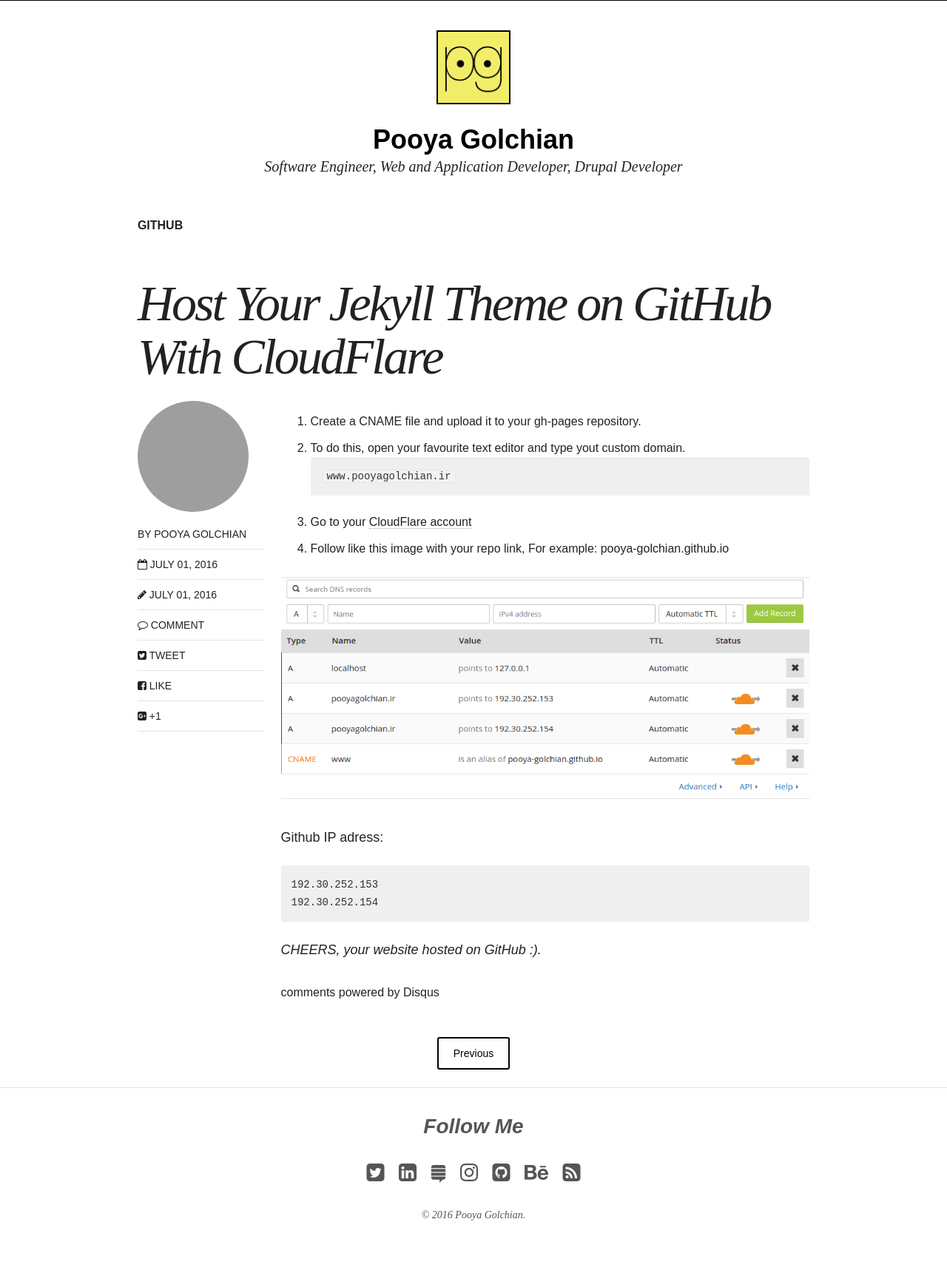
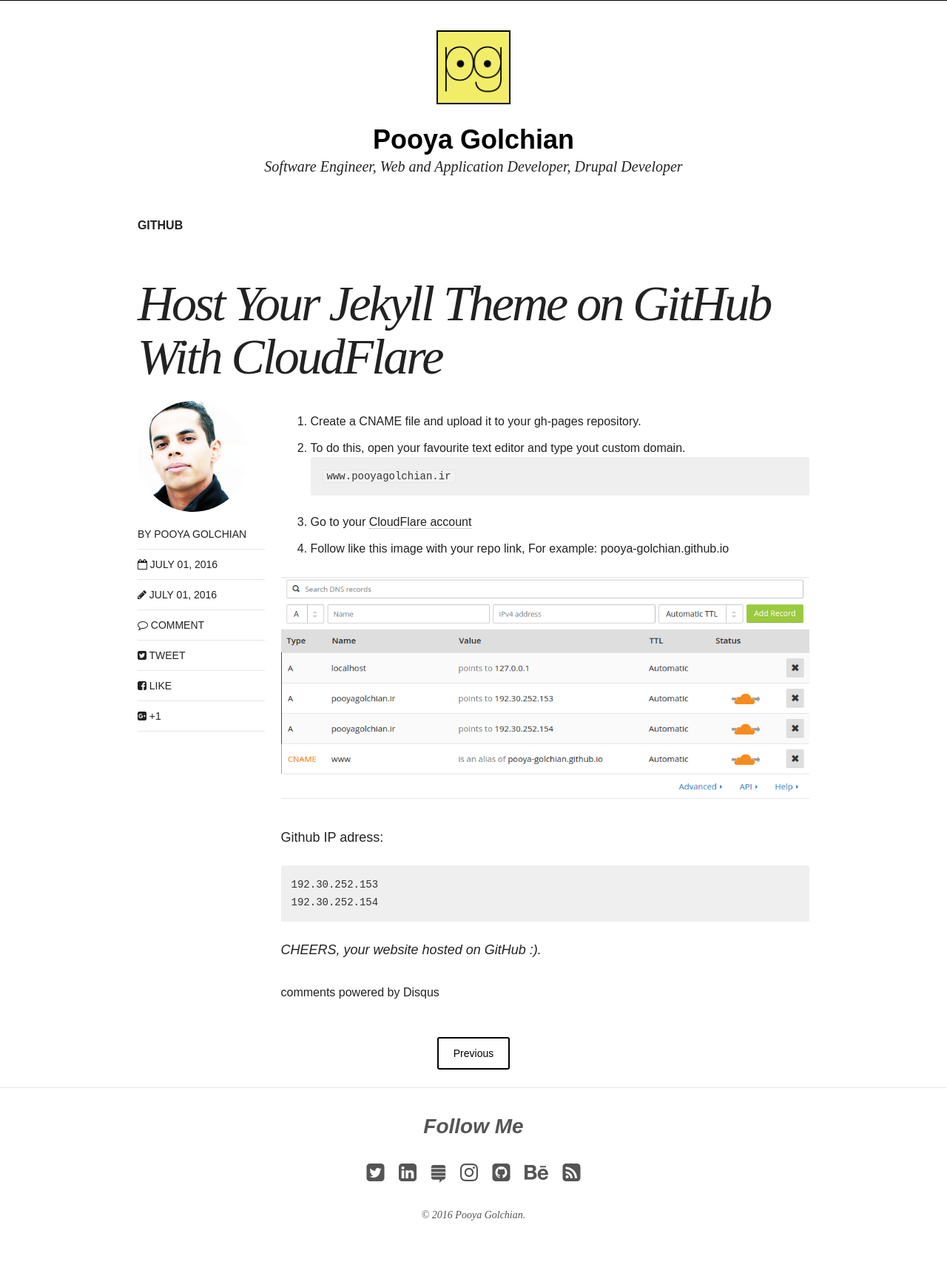
Before and after one commit to pooyagolchian/jekyll-theme, a Jekyll site: the page built from _posts/articles/2016-07-01-host-your-jekyll-theme-on-github-with-cloudflare.md, in a window 1280 px wide. Shown: the whole page at 74% size. Built offline with Jekyll 4.4.1, drawn with Linux system fonts in a browser that asks for light colours; nearby versions of some CDN libraries; comment, search, counter and statistics services are not loaded.

Commit message:
change avatar name and fix problem

```diff
--- a/_data/authors.yml
+++ b/_data/authors.yml
@@ -5,4 +5,4 @@
   web: http://pooyagolchian.ir
   email: pooya.golchian@gmail.com
   bio: "Software Engineer"
-  avatar: me.jpg
+  avatar: bio-photo.jpg
```
